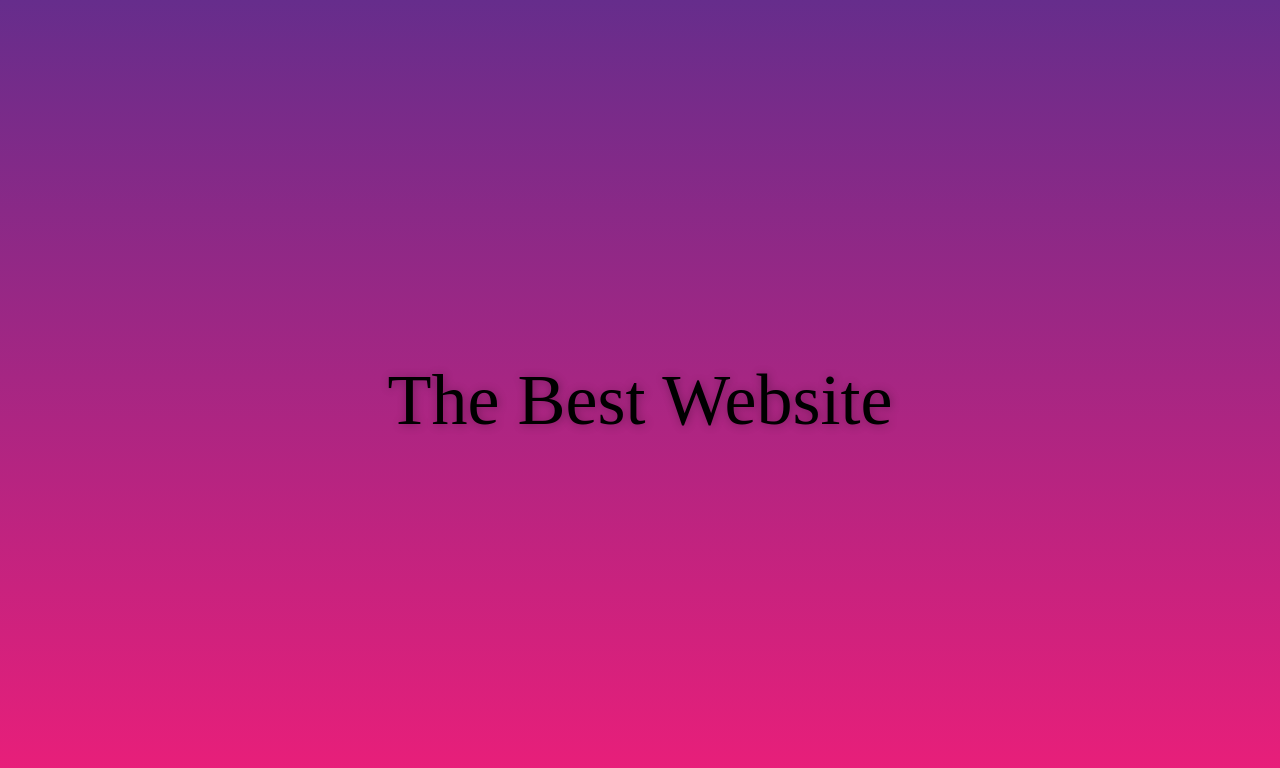
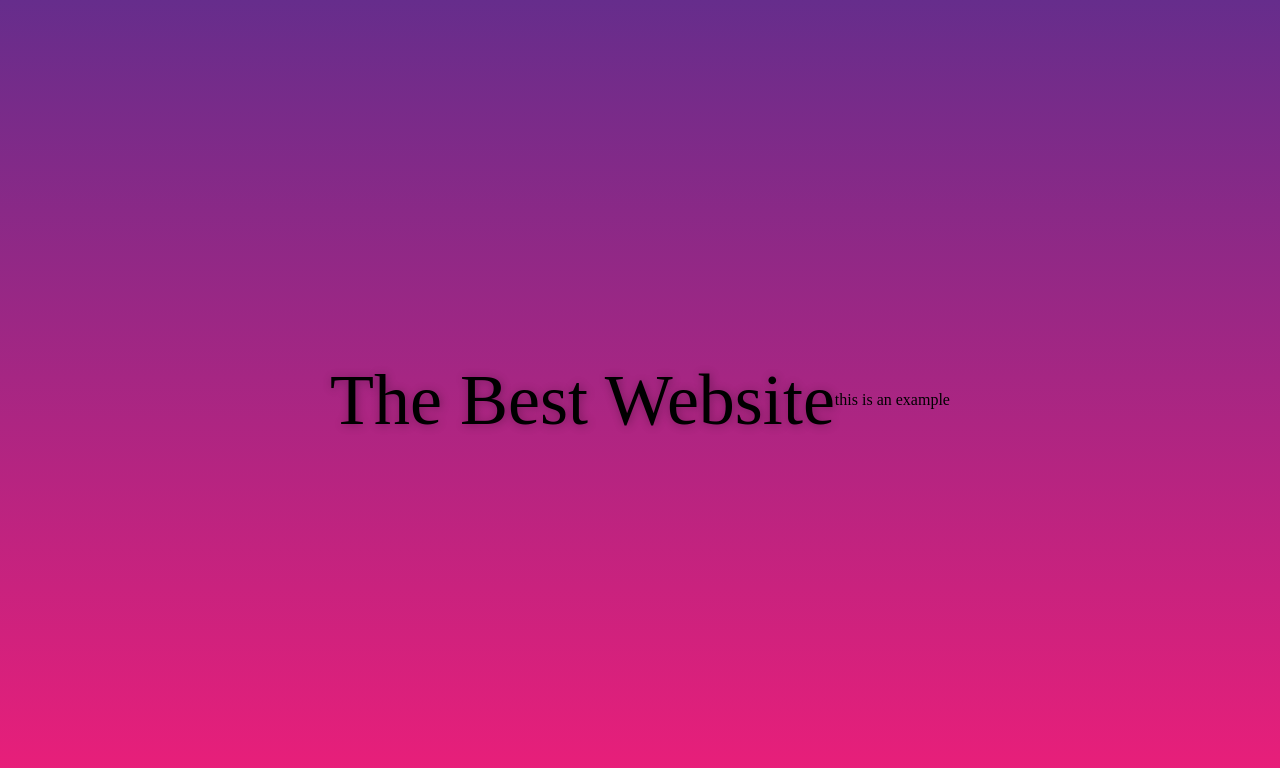
Before and after one commit to cohenofir46/shecode-example, a plain HTML site: page index.html in a window 1280 px wide. Drawn offline with Linux system fonts and the light colour scheme.

Commit message:
added text to html

```diff
--- a/index.html
+++ b/index.html
@@ -9,5 +9,6 @@
   </head>
   <body>
     <div class="title">the best website</div>
+    <div class="text">this is an example</div>
   </body>
 </html>
```
